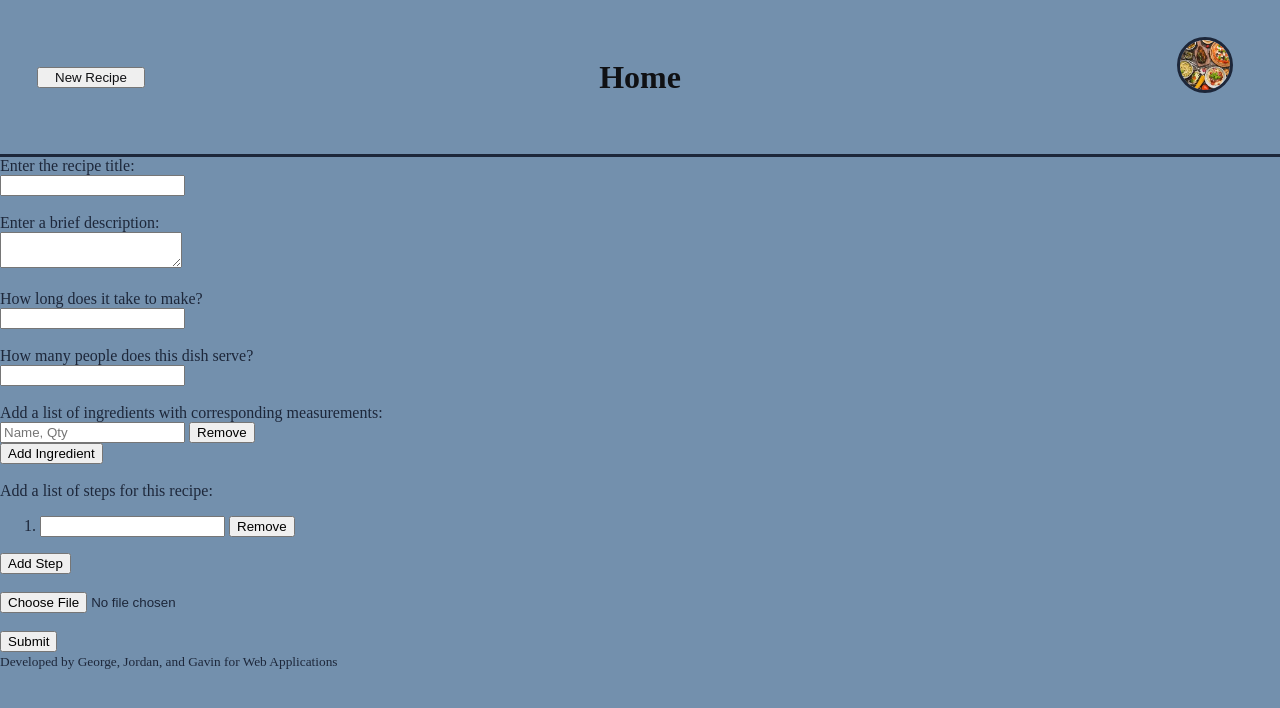
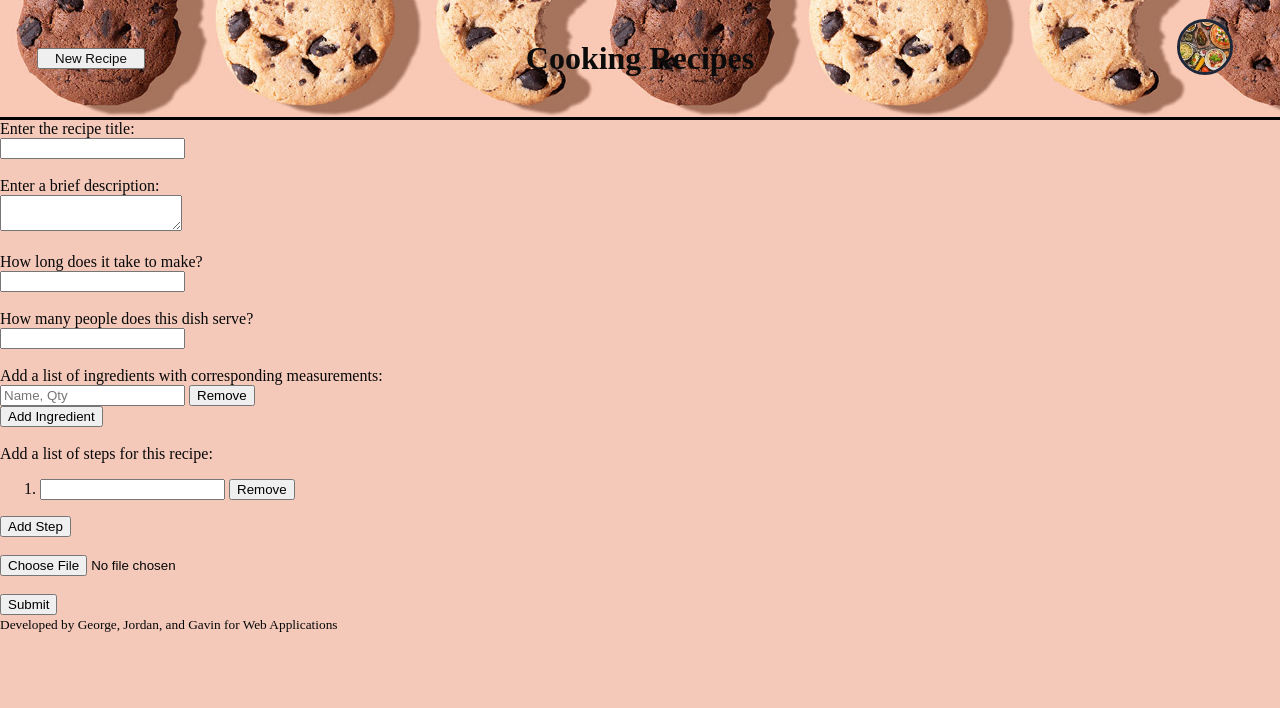
Before and after one commit to georgefang13/Cooking-Recipies, a Flask app: page /new_recipe in a window 1280 px wide. Shown: the top 708 px of the page. Run offline with Flask 3, Linux system fonts and the light colour scheme.

Commit message:
css changes

```diff
--- a/cookies/static/recipe.css
+++ b/cookies/static/recipe.css
@@ -1,37 +1,51 @@
 /* General Styles */
 body {
     font-family: 'Times New Roman', serif;
-    background-color: #7390ad;
-    color: #1d273a;
+    background-color: #f4c9b9;
+    color: #060708;
     margin: 0;
     padding: 0;
 }
 
 /* Header Bar */
 header {
-    background-color: #1d273a;
-    color: #ffffff;
+    background-color: #2a2519;
+    color: #f6f2f2;
     display: flex;
     justify-content: space-between;
     padding: 0.5em 0;
-    border-bottom: 3px solid #1d273a;
+    border-bottom: 3px solid #030304;
     width: 100%;
     margin: 0;
     box-sizing: border-box;
 }
 
 header a {
-    color: #101114;
+    color: #0c0c0c;
     text-decoration: none;
     padding: 10px;
     transition: color 0.3s;
 }
 
 header a:hover {
-    color: #1d273a; /* Hover effect */
+    color: #fafcff; /* Hover effect */
 }
 
 /* Base.html Header CSS */
+#nav {
+    background-image: url('/static/cookies-header.jpg');
+    background-size: cover;
+    background-repeat: no-repeat;
+    background-position: center;
+    padding: 0.5em 0;
+    height: 120px;
+    display: flex;
+    justify-content: center;
+    align-items: center;
+    list-style-type: none;
+    margin: 0 auto;
+}
+
 #nav {
     background-color: #7390ad;
     padding: 0.5em 0;
@@ -79,7 +93,7 @@ header a:hover {
 }
 
 .recipe-item {
-    background: #3e6abb;
+    background: #b8caec;
     margin-bottom: 15px;
     padding: 15px;
     border-radius: 8px;
--- a/cookies/templates/base.html
+++ b/cookies/templates/base.html
@@ -13,7 +13,7 @@
                 </button>
             </div>
             <div id="homeHeader">
-                <a href="{{ url_for('main.index')}}"><h1>Home</h1></a>
+                <a href="{{ url_for('main.index')}}"><h1>Cooking Recipes</h1></a>
             </div>
             <div>
                 <a href="{{ url_for('main.profile')}}">
```
Also changed, not shown: cookies/static/cookies-header.jpg (added), 3 other files.
